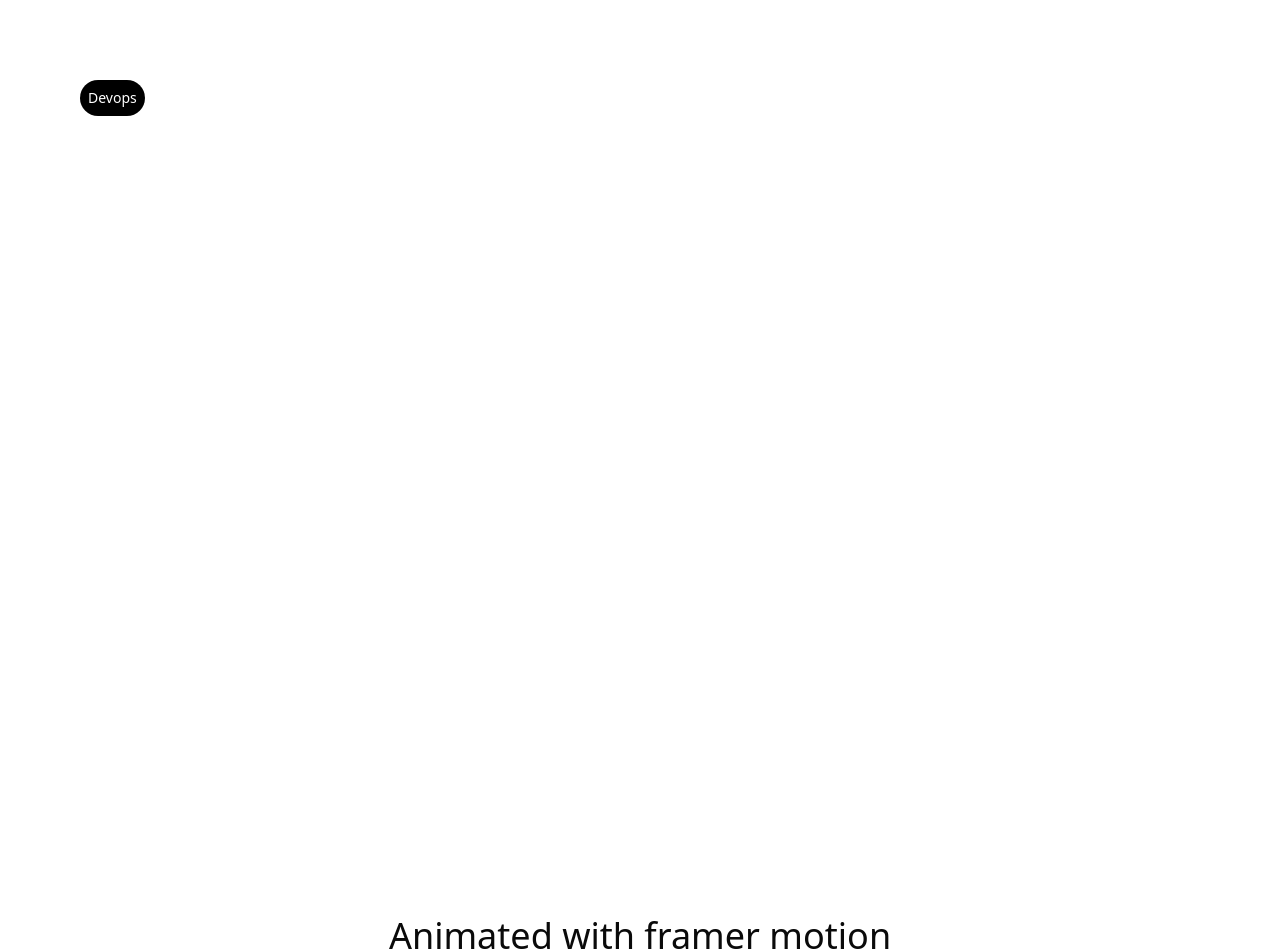
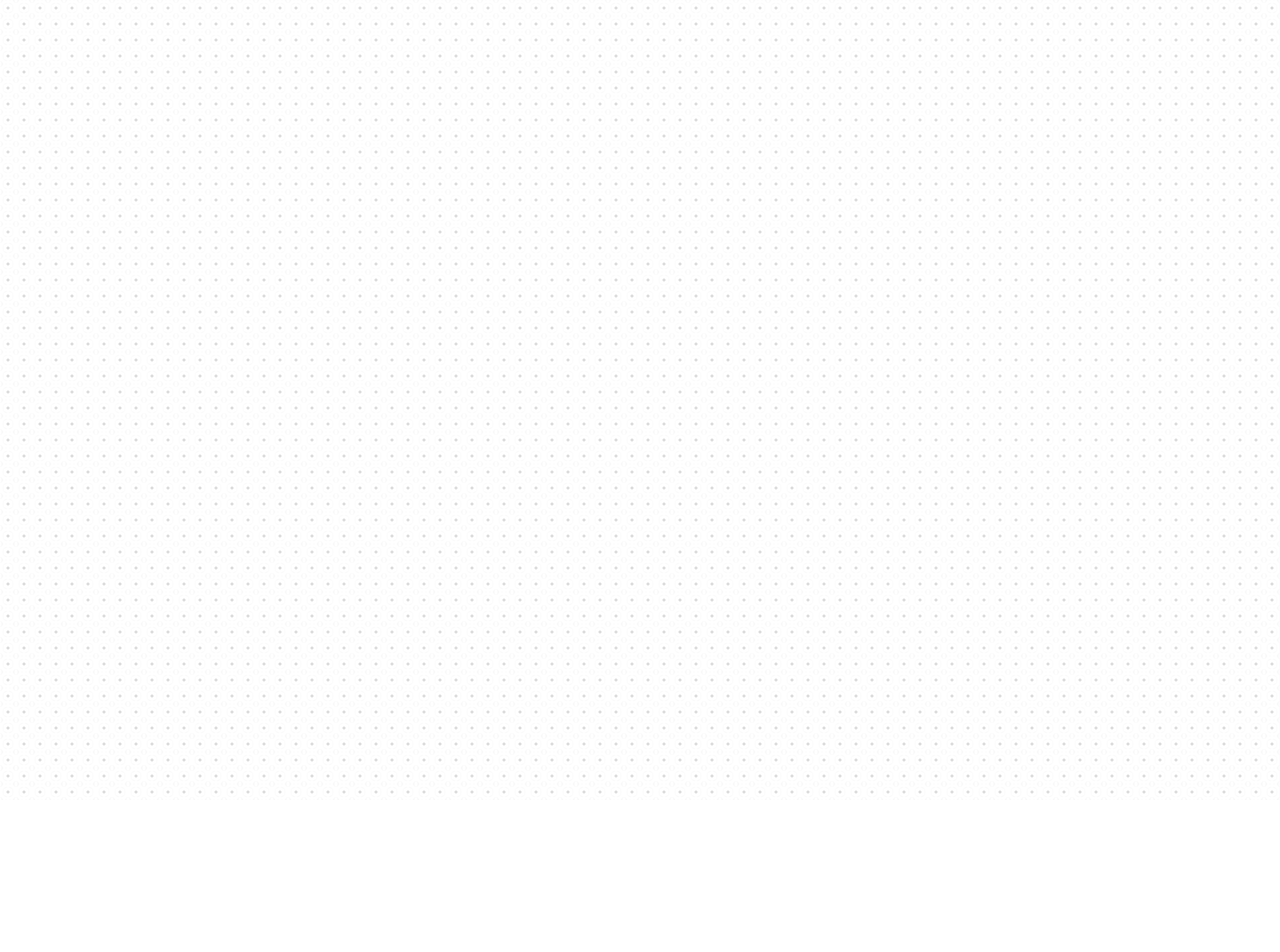
Before and after one commit to suryanshXD/Framer, a Next.js app: page / in a window 1280 px wide. Shown: the top 952 px of the page. After the commit the page ends 800 px from the top, so only its background shows below. Built offline with nearby package versions, Linux system fonts and the light colour scheme.

Commit message:
Dotted-Light-Bg

```diff
--- a/app/components/Background/Dark-Bg-grid.tsx
+++ b/app/components/Background/Dark-grid-Masked.tsx
@@ -1,4 +1,4 @@
-export default function DarkBgGrid() {
+export default function DarkGridMasked() {
   return (
     <>
       <div className="absolute h-max w-full bg-[linear-gradient(to_right,#b1b1b12e_1px,transparent_1px),linear-gradient(to_bottom,#b1b1b12e_1px,transparent_1px)] bg-[size:24px_24px] [mask-image:radial-gradient(ellipse_50%_50%_at_50%_50%,#fff_50%,transparent_100%)]"></div>
--- /dev/null
+++ b/app/components/Background/Dot-Light.tsx
@@ -0,0 +1,7 @@
+export default function DotLighBg() {
+  return (
+    <>
+      <div className="absolute inset-0 h-full w-full bg-white bg-[radial-gradient(#c8cbcc_1px,transparent_1px)] [background-size:16px_16px]"></div>
+    </>
+  );
+}
--- a/app/page.tsx
+++ b/app/page.tsx
@@ -6,8 +6,9 @@ import TextHover from "./components/Text/Gaping-Text";
 import AnimatedTextBadge from "./components/Badge/Animated-Text-Badge";
 import StaggeredText from "./components/Text/Gaping-Text";
 import ScrollAnimatedText from "./components/Text/Scroll-Animated-Text";
-import DarkBgGrid from "./components/Background/Dark-Bg-grid";
+import DarkBgGrid from "./components/Background/Dark-grid-Masked";
 import RotateWord from "./components/Text/Rotate-Word";
+import DotLighBg from "./components/Background/Dot-Light";
 
 const img1 =
   "https://img.freepik.com/free-photo/anime-japanese-character_23-2151478190.jpg?ga=GA1.1.1804695545.1747980337&semt=ais_hybrid&w=740";
@@ -21,15 +22,8 @@ const img4 =
 export default function Home() {
   return (
     <>
-      <div className=" mt-20 ml-20 text-sm">
-        <AnimatedTextBadge
-          varient="default"
-          words={["Full-stack", "Devops", "web-3"]}
-        />
-      </div>
-      <div className="flex justify-center mt-200 mb-200">
-        <ScrollAnimatedText text="Animated with framer motion" />
-      </div>
+      <DotLighBg />
+      <DarkBgGrid />
     </>
   );
 }
```
